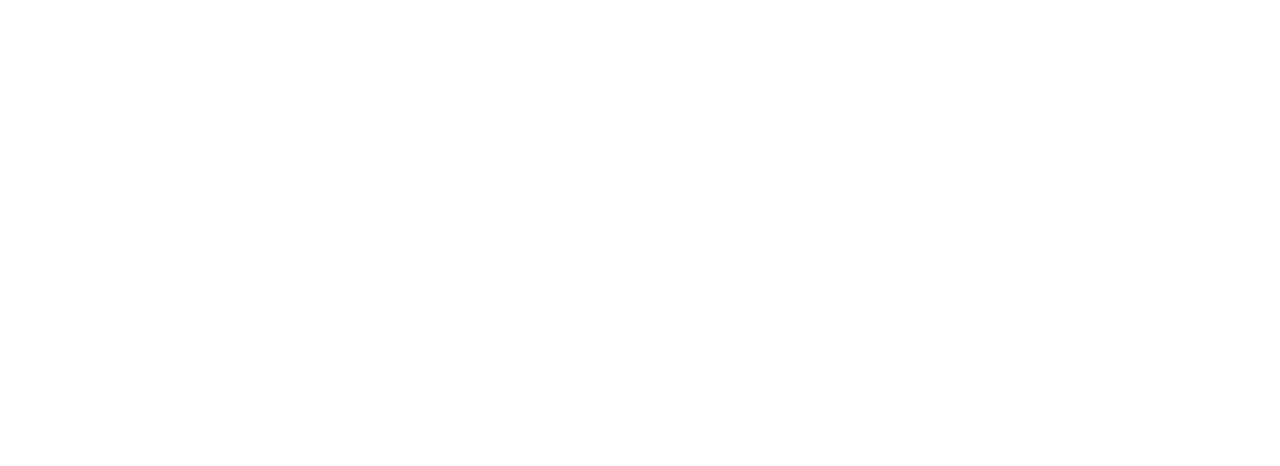
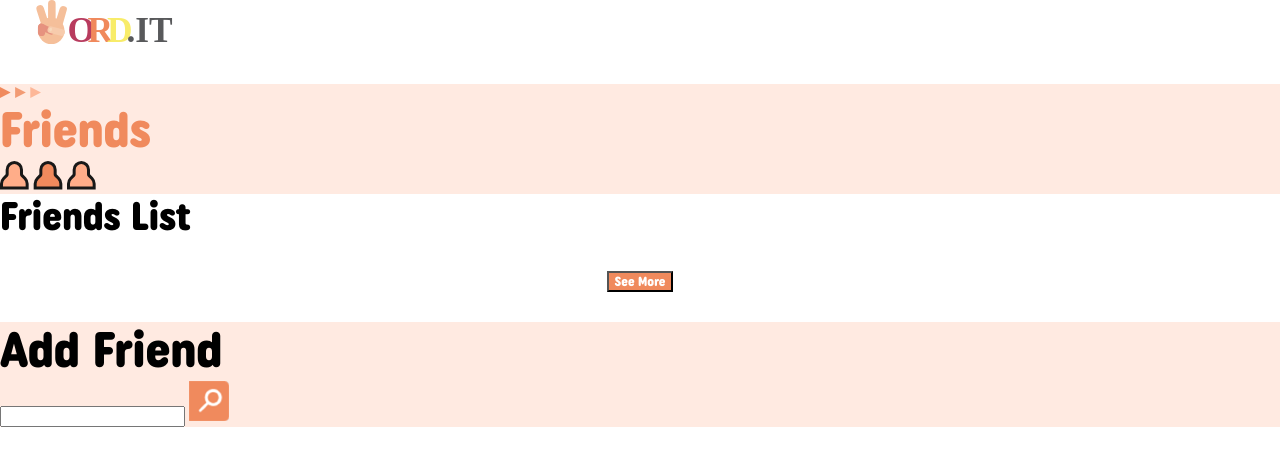
Before and after one commit to n0th1ng999/Projeto-I, a website: page html/Friends.html in a window 1280 px wide. Drawn offline with Linux system fonts and the light colour scheme.

Commit message:
HTML Friends

```diff
--- a/html/Friends.html
+++ b/html/Friends.html
@@ -6,9 +6,45 @@
     <meta name="viewport" content="width=device-width, initial-scale=1.0">
     <link href="../styles/output.css" rel="stylesheet">
     <link rel="icon" type="image/x-icon" href="Media/imgs/Logos/WordIT_Logo_Hand.svg">
-    <title>Document</title>
+    <title>Friends</title>
 </head>
 <body>
+    <!-- Nav -->
+    <div class="container w-full">
+        <nav class="navbar navbar-expand-sm navbar-light">
+                <a class="navbar-brand" href="Home.html">
+                    <img src="../Media/imgs/Logos/WordIT_Logo.svg" alt="Bootstrap" width="200" height="50" class="d-inline-block align-top">
+                </a>
+        </nav>
+    </div>
+
+    <div class="container w-full margin-L" style="justify-self: center">
+        <div class="bg-Orange_S_1">
+            <img src="..\Media\imgs\Icons\OrangeArrow1.svg">
+            <img src="..\Media\imgs\Icons\OrangeArrow2.svg">
+            <img src="..\Media\imgs\Icons\OrangeArrow3.svg">
+                <h1 class="Heading f-size-L color-Orange">Friends</h1>
+                <img src="..\Media\imgs\Icons\iconOrange1.svg">
+                <img src="..\Media\imgs\Icons\iconOrange2.svg">
+                <img src="..\Media\imgs\Icons\iconOrange3.svg">
+            </div>
+
+            <div class="container w-full">
+                <h2 class="Heading f-size-M">Friends List</h2>
+            </div>
+    </div>
+    <button class="Heading btn btn-primary bg-Orange color-White">See More</button>
+
+    <div class="container w-full margin-L" style="justify-self: center">
+        <div class="bg-Orange_S_1">
+            <h3 class="Heading f-size-L">Add Friend</h3>
+                <div>
+                    <input type="text" id="friendSearch">
+                    <img src="..\Media\imgs\Icons\magnifyingGlass.png">
+                </div>
+
+        </div>
+    </div>
 
 </body>
 </html>
```
Also changed, not shown: html/EditProfile.html (+1 -1 lines), Media/imgs/Icons/OrangeArrow1.svg (added), Media/imgs/Icons/OrangeArrow2.svg (added), Media/imgs/Icons/OrangeArrow3.svg (added), Media/imgs/Icons/iconOrange1.svg (added), Media/imgs/Icons/iconOrange2.svg (added), Media/imgs/Icons/iconOrange3.svg (added), Media/imgs/Icons/magnifyingGlass.png (added).
